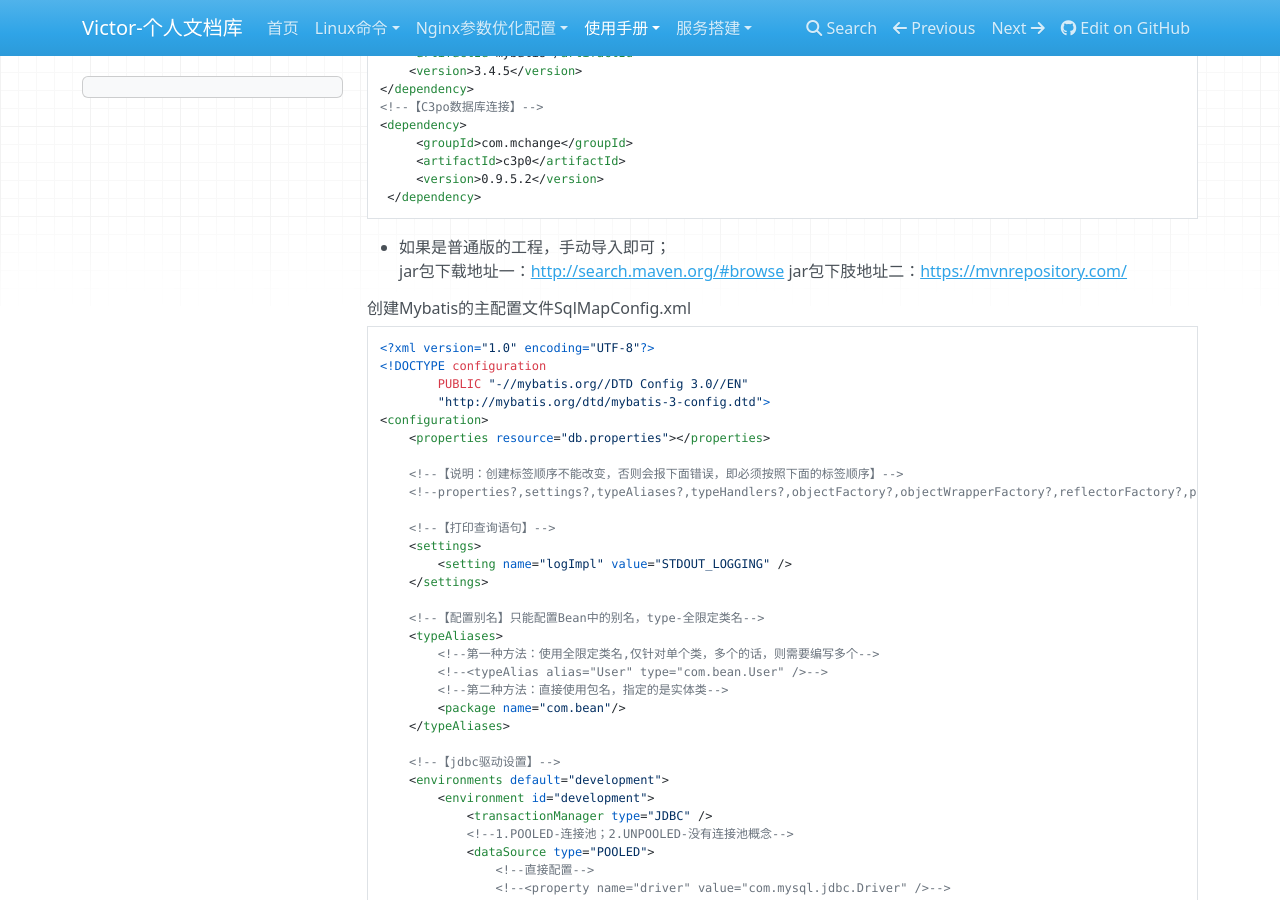
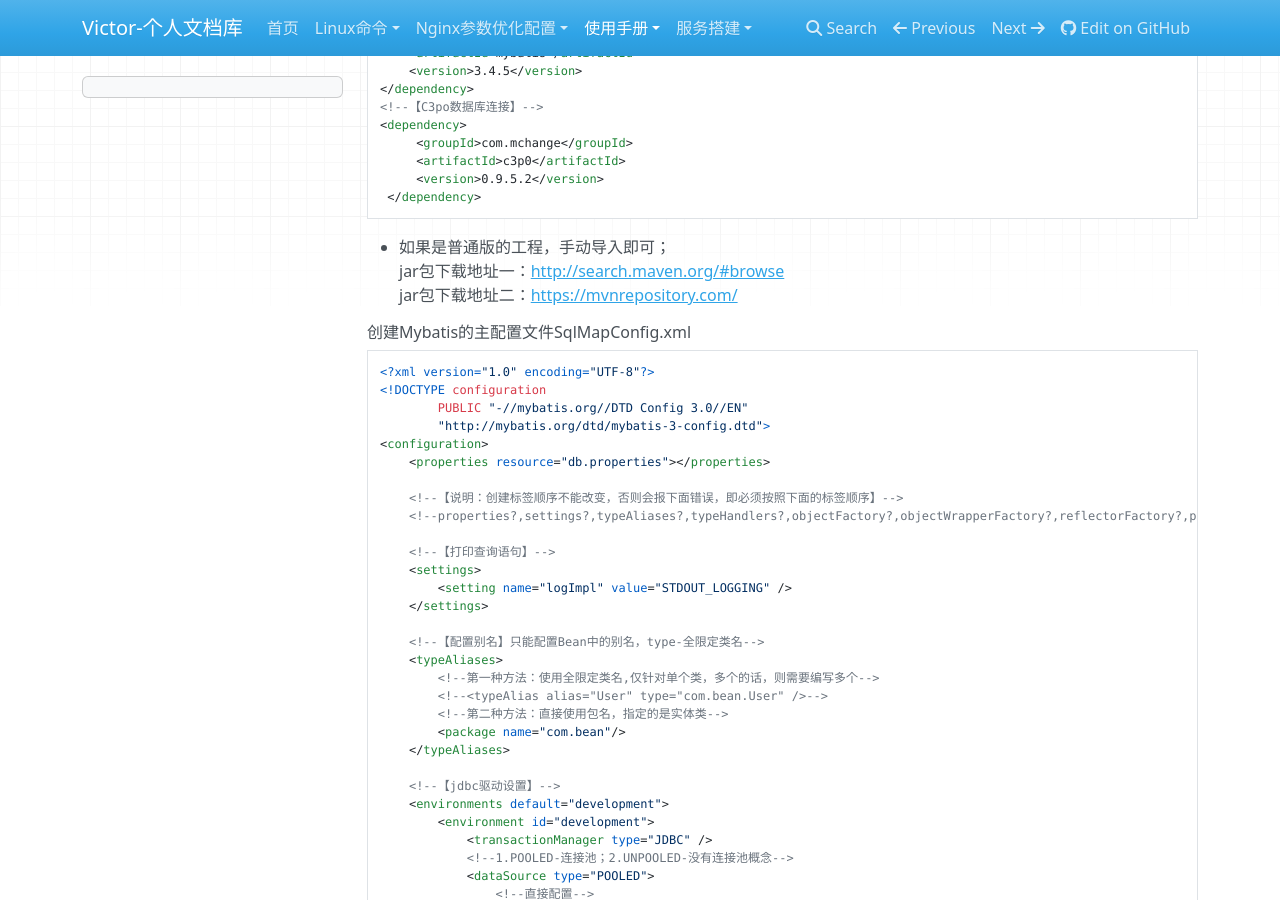
Before and after one commit to victor24680/victorDocs, an MkDocs documentation site: the page built from docs/使用手册/Java知识库/Mybatis使用手册.md, in a window 1280 px wide and 900 px high, scrolled down 437 px. Built offline with MkDocs 1.6.1, drawn with Linux system fonts in a browser that asks for light colours; nearby versions of some CDN libraries.

Commit message:
Java知识库

````diff
--- a/docs/使用手册/Java知识库/Mybatis使用手册.md
+++ b/docs/使用手册/Java知识库/Mybatis使用手册.md
@@ -29,8 +29,8 @@
  </dependency>
 ```
 - 如果是普通版的工程，手动导入即可；<br>
-jar包下载地址一：[http://search.maven.org/#browse](http://search.maven.org/#browse)
-jar包下肢地址二：[https://mvnrepository.com/](https://mvnrepository.com/)
+jar包下载地址一：[http://search.maven.org/#browse](http://search.maven.org/#browse)<br>
+jar包下载地址二：[https://mvnrepository.com/](https://mvnrepository.com/)
 
 ###### 创建Mybatis的主配置文件SqlMapConfig.xml
 ```xml
````
